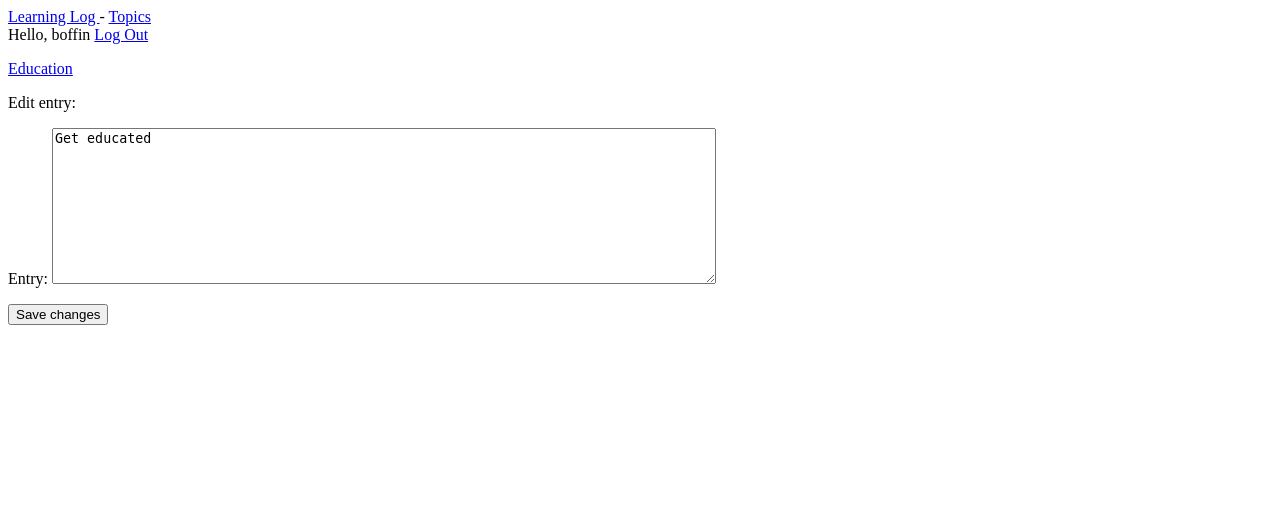
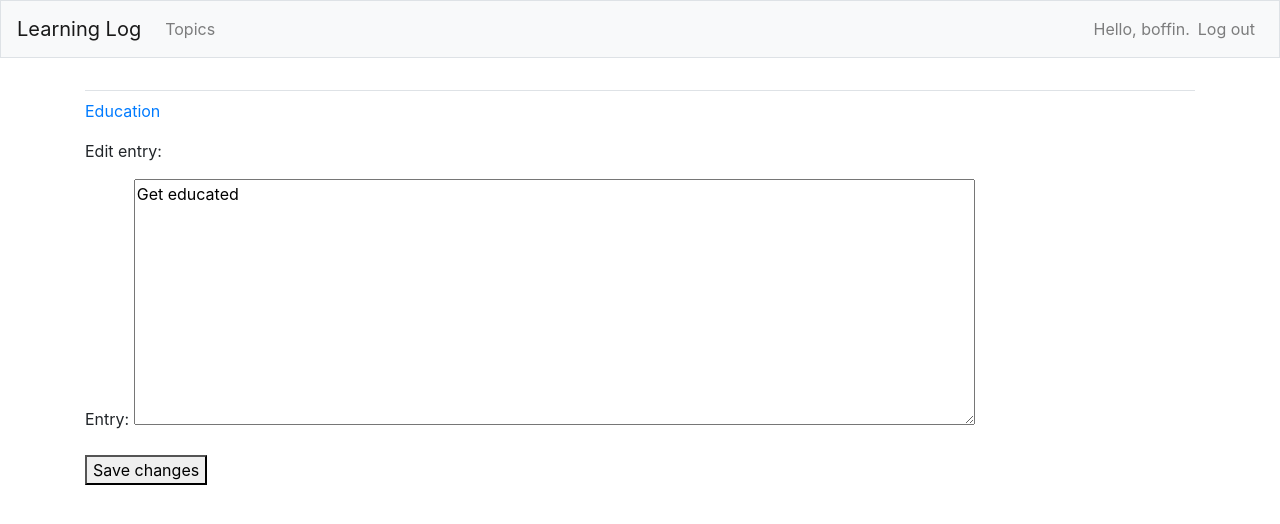
Before and after one commit to Boffin-626/keeptrack, a Django app: page /edit_entry/1/ in a window 1280 px wide. Shown: the top 524 px of the page. Run offline with Django 5.2, Linux system fonts and the light colour scheme; a user stored in the database is signed in; data comes from the database, SQL or seed files in the repository; some libraries are stand-ins or nearby versions.

Commit message:
modify: base.html

```diff
--- a/log/templates/log/base.html
+++ b/log/templates/log/base.html
@@ -1,16 +1,63 @@
-<p>
-    <a href="{% url 'log:index' %}"> Learning Log </a> -
-    <a href="{% url 'log:topics' %}"> Topics </a>
-    <br>
-    {% if user.is_authenticated %}
-        Hello, {{ user.username }}
-        <a href="{% url 'users:logout' %}"> Log Out </a>
-    {% else %}
-        <a href="{% url 'users:register' %}"> Register </a>
-        <a href="{% url 'users:login' %}"> Log In </a>
-    {% endif %}
-</p>
+{% load bootstrap4 %}
+<!DOCTYPE html>
+<html lang=en>
+    <head>
+        <meta charset="utf-8">
+        <meta http-equiv="X-UA-Compatible" content="IE=edge">
+        <title>Log</title>
+        <meta name="description" content="">
+        <meta name="viewport" content="width=device-width, initial-scale=1, shrink-to-fit=no">
+        {% bootstrap_css %}
+        {% bootstrap_javascript jquery='full' %}
+    </head>
+    <body>
+        <nav class="navbar navbar-expand-md navbar-light bg-light mb-4 border">
+            <a class="navbar-brand" href="{% url 'learning_logs:index'%}">
+            Learning Log</a>
 
-{% block page_content %}
+            <button class="navbar-toggler" type="button" data-toggle="collapse"
+            data-target="#navbarCollapse" aria-controls="navbarCollapse"
+            aria-expanded="false" aria-label="Toggle navigation">
+            <span class="navbar-toggler-icon"></span></button>
 
-{% endblock page_content %}
+            <div class="collapse navbar-collapse" id="navbarCollapse">
+                <ul class="navbar-nav mr-auto">
+                    <li class="nav-item">
+                        <a class="nav-link" href="{% url 'log:topics'%}">
+                            Topics
+                        </a>
+                    </li>
+                </ul>
+
+                <ul class="navbar-nav ml-auto">
+                    {% if user.is_authenticated %}
+                    <li class="nav-item">
+                        <span class="navbar-text">Hello, {{ user.username }}.</span>
+                    </li>
+                    <li class="nav-item">
+                        <a class="nav-link" href="{% url 'users:logout' %}">Log out</a>
+                    </li>
+                     {% else %}
+                    <li class="nav-item">
+                        <a class="nav-link" href="{% url 'users:register' %}">Register</a>
+                    </li>
+                    <li class="nav-item">
+                        <a class="nav-link" href="{% url 'users:login' %}">Log in</a>
+                    </li>
+                     {% endif %}
+                </ul>
+            </div>
+        </nav>
+
+        <main role="main" class="container">
+            <div class="pb-2 mb-2 border-bottom">
+                {% block page_header %}{% endblock page_header %}
+            </div>
+            <div>
+                {% block page_content %}{% endblock page_content %}
+            </div>
+        </main>
+
+        <script src="" async defer></script>
+    </body>
+</html>
```
